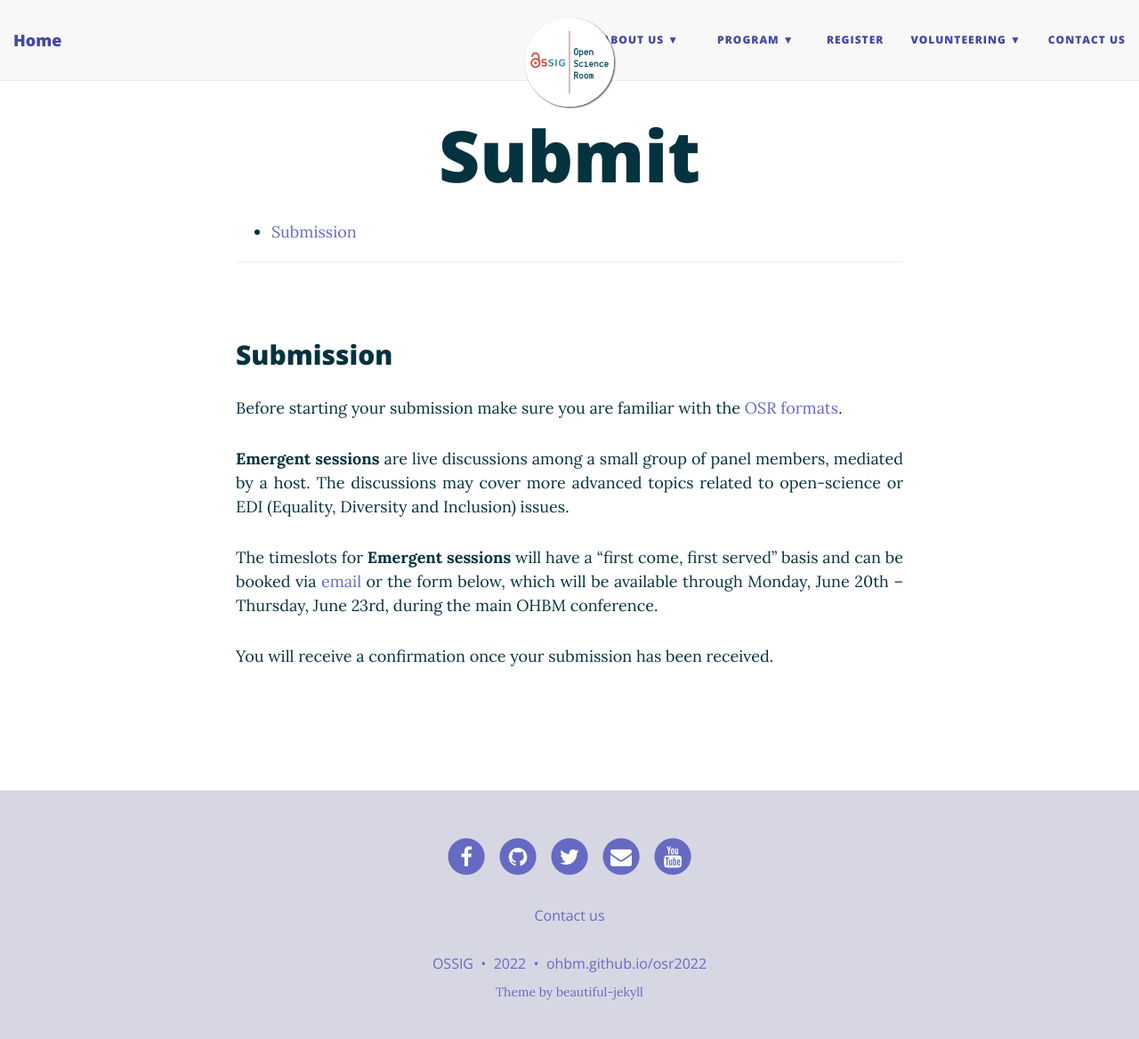
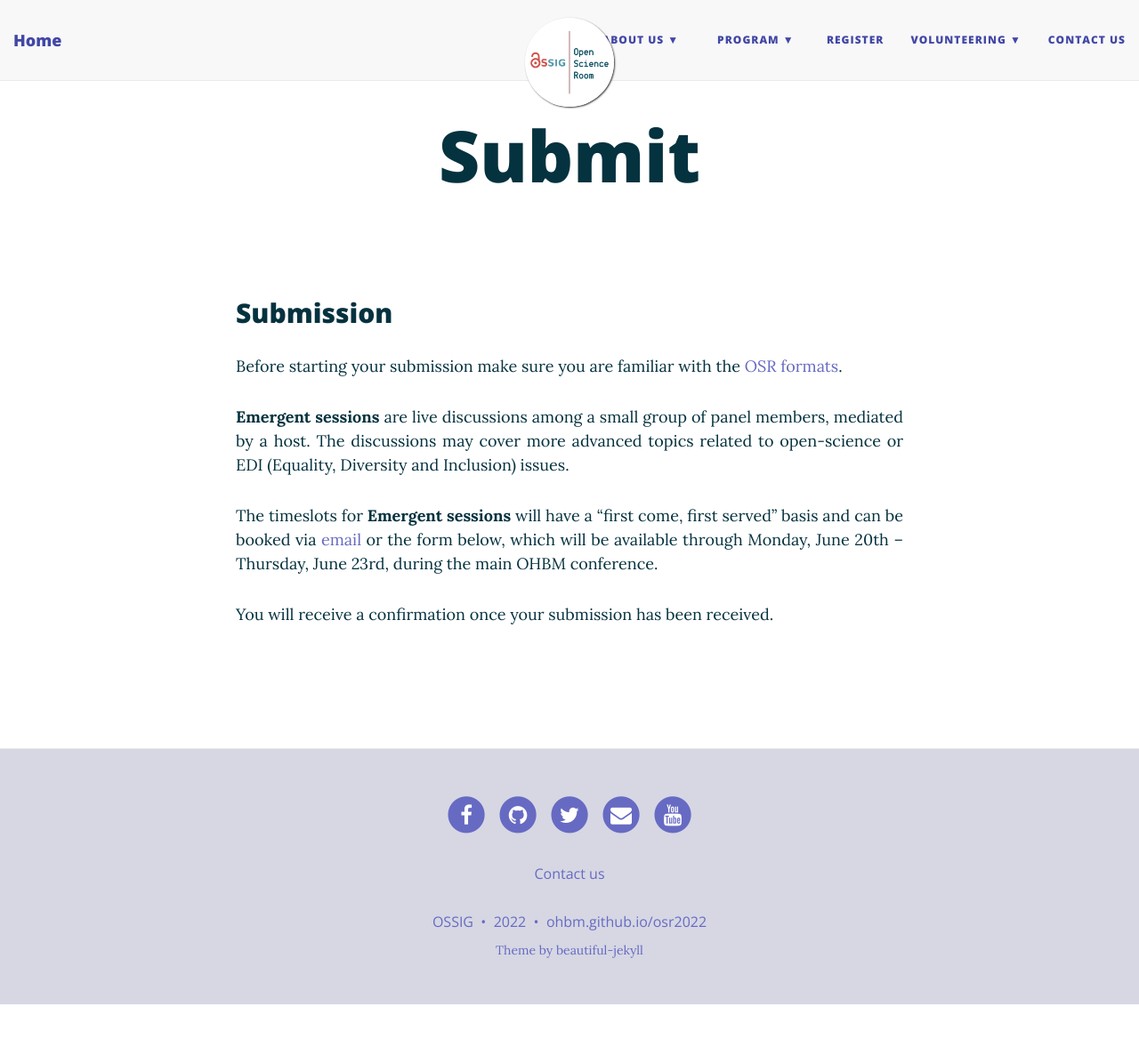
Before and after one commit to ohbm/osr2023, a Jekyll site: the page built from submit.md, in a window 1280 px wide and 1176 px high. Shown: the top 1168 px of the window at 89% size. Built offline with Jekyll 4.4.1, drawn with Linux system fonts in a browser that asks for light colours; nearby versions of some CDN libraries.

Commit message:
minor update

```diff
--- a/submit.md
+++ b/submit.md
@@ -1,10 +1,6 @@
 ---
 layout: page
 title: Submit
----
-
-- [Submission](#submission)
-
 ---
 
 <div id="submission"></div>
```
